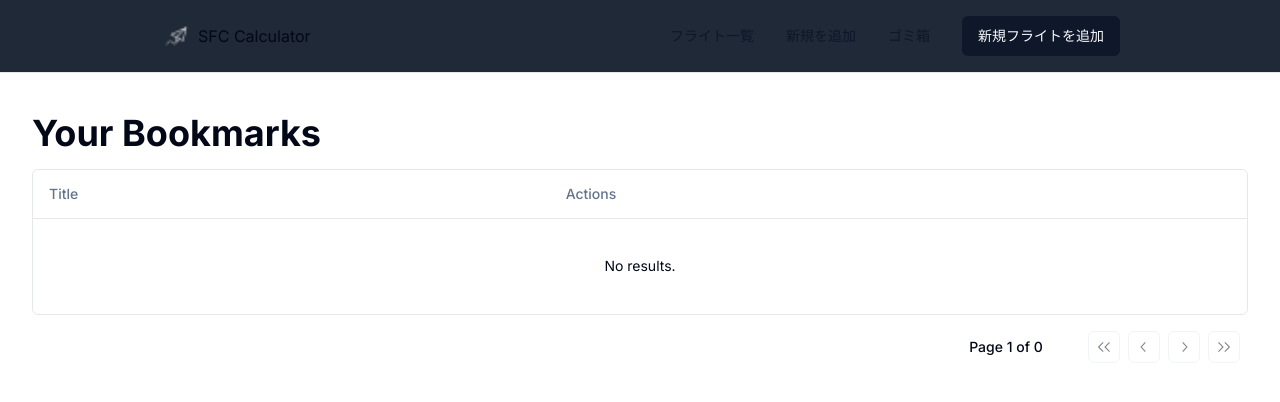
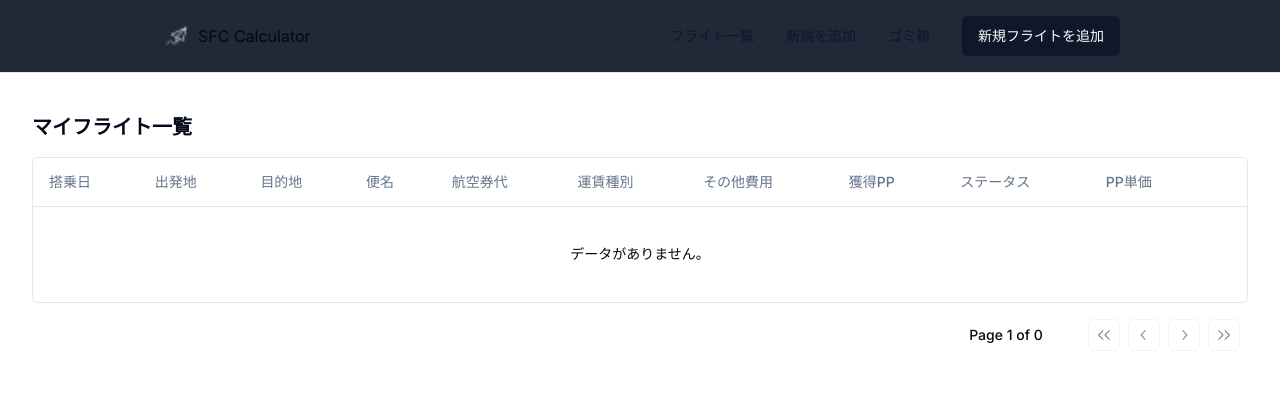
Before and after one commit to FrancineHuang/ana-sfc-calc-nextjs-ts, a Next.js app: page /overview in a window 1280 px wide. Shown: the top 402 px of the page. Built offline with nearby package versions, Linux system fonts and the light colour scheme.

Commit message:
add: replace japanese text in the overview page

```diff
--- a/src/app/overview/components/columns.tsx
+++ b/src/app/overview/components/columns.tsx
@@ -7,7 +7,8 @@ import TableActions from "./table-actions";
 
 export const columns: ColumnDef<Bookmark>[] = [
 	{
-		header: "Title",
+    id: "boardingDate",
+		header: "搭乗日",
 		size: 300,
 		cell: ({ row }) => {
 			return (
@@ -19,8 +20,117 @@ export const columns: ColumnDef<Bookmark>[] = [
 			);
 		},
 	},
+  {
+    id: "departure",
+		header: "出発地",
+		size: 300,
+		cell: ({ row }) => {
+			return (
+				<div>
+					<p>東京 羽田</p>
+				</div>
+			);
+		},
+	},
+  {
+    id: "destination",
+		header: "目的地",
+		size: 300,
+		cell: ({ row }) => {
+			return (
+				<div>
+					<p>沖縄 那覇</p>
+				</div>
+			);
+		},
+	},
+  {
+    id: "flightNumber",
+		header: "便名",
+		size: 300,
+		cell: ({ row }) => {
+			return (
+				<div>
+					<p>NH477</p>
+				</div>
+			);
+		},
+	},
+  {
+    id: "ticketPrice",
+		header: "航空券代",
+		size: 300,
+		cell: ({ row }) => {
+			return (
+				<div>
+					<p>14,900</p>
+				</div>
+			);
+		},
+	},
+  {
+    id: "fareType",
+		header: "運賃種別",
+		size: 300,
+		cell: ({ row }) => {
+			return (
+				<div>
+					<p>SV75</p>
+				</div>
+			);
+		},
+	},
+  {
+    id: "otherExpenses",
+		header: "その他費用",
+		size: 300,
+		cell: ({ row }) => {
+			return (
+				<div>
+					<p>1,180円</p>
+				</div>
+			);
+		},
+	},
+  {
+    id: "earnedPP",
+		header: "獲得PP",
+		size: 300,
+		cell: ({ row }) => {
+			return (
+				<div>
+					<p>1,476</p>
+				</div>
+			);
+		},
+	},
+  {
+    id: "status",
+		header: "ステータス",
+		size: 300,
+		cell: ({ row }) => {
+			return (
+				<div>
+					<p>1,476</p>
+				</div>
+			);
+		},
+	},
+  {
+    id: "ppUnitPrice",
+		header: "PP単価",
+		size: 300,
+		cell: ({ row }) => {
+			return (
+				<div>
+					<p>10.09</p>
+				</div>
+			);
+		},
+	},
 	{
-		header: "Actions",
+    id: "action",
+		header: "",
 		size: 10,
 		cell: ({ row }) => {
 			return (
--- a/src/app/overview/components/data-table.tsx
+++ b/src/app/overview/components/data-table.tsx
@@ -49,7 +49,7 @@ export function DataTable<TData, TValue>({
 												: flexRender(
 														header.column.columnDef.header,
 														header.getContext()
-												  )}
+												)}
 										</TableHead>
 									);
 								})}
@@ -79,7 +79,7 @@ export function DataTable<TData, TValue>({
 									colSpan={columns.length}
 									className="h-24 text-center"
 								>
-									No results.
+									データがありません。
 								</TableCell>
 							</TableRow>
 						)}
--- a/src/app/overview/page.tsx
+++ b/src/app/overview/page.tsx
@@ -9,7 +9,7 @@ export default function Overview() {
 	const bookmarks = useSelector(selectBookmarks);
 	return (
 		<div className="container mx-auto py-10">
-			<h2 className="font-bold mb-4 text-4xl">Your Bookmarks</h2>
+			<h2 className="font-bold mb-4 text-xl">マイフライト一覧</h2>
 			<DataTable columns={columns} data={bookmarks} />
 		</div>
 	);
```
